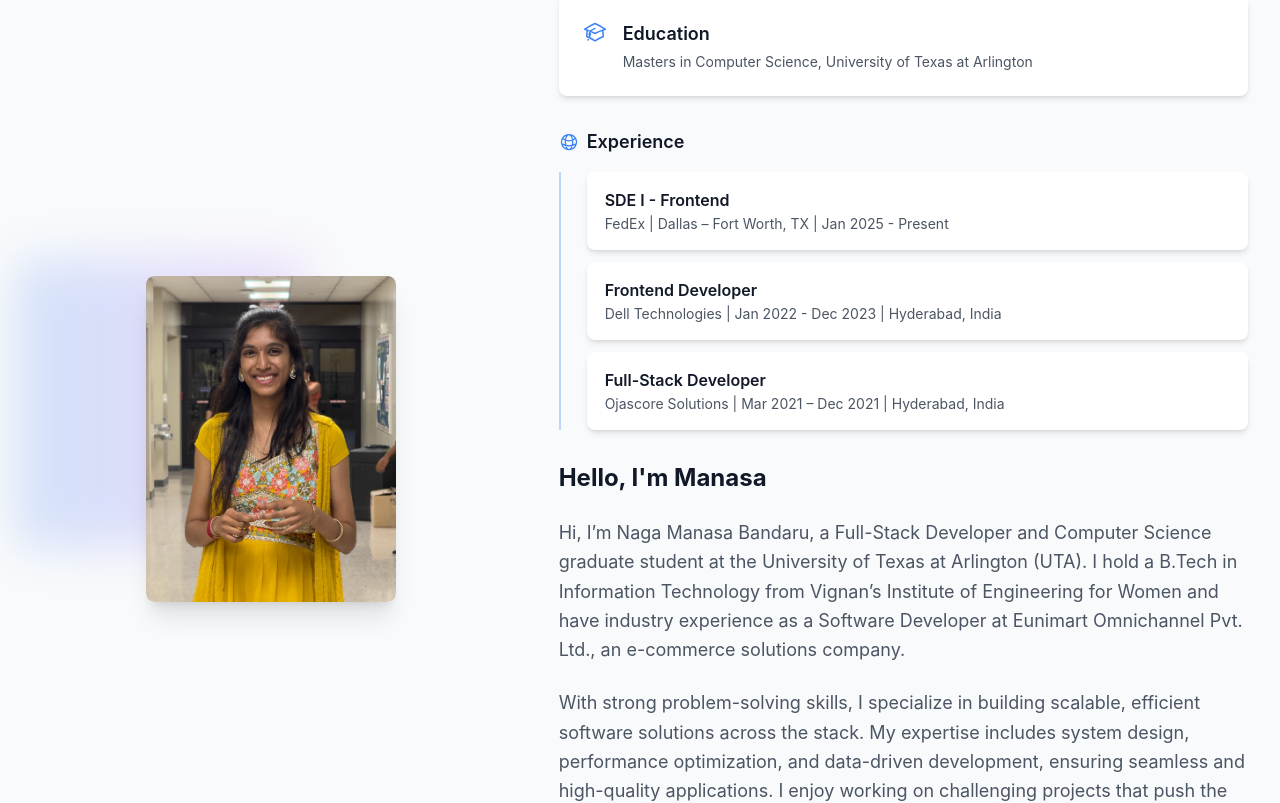
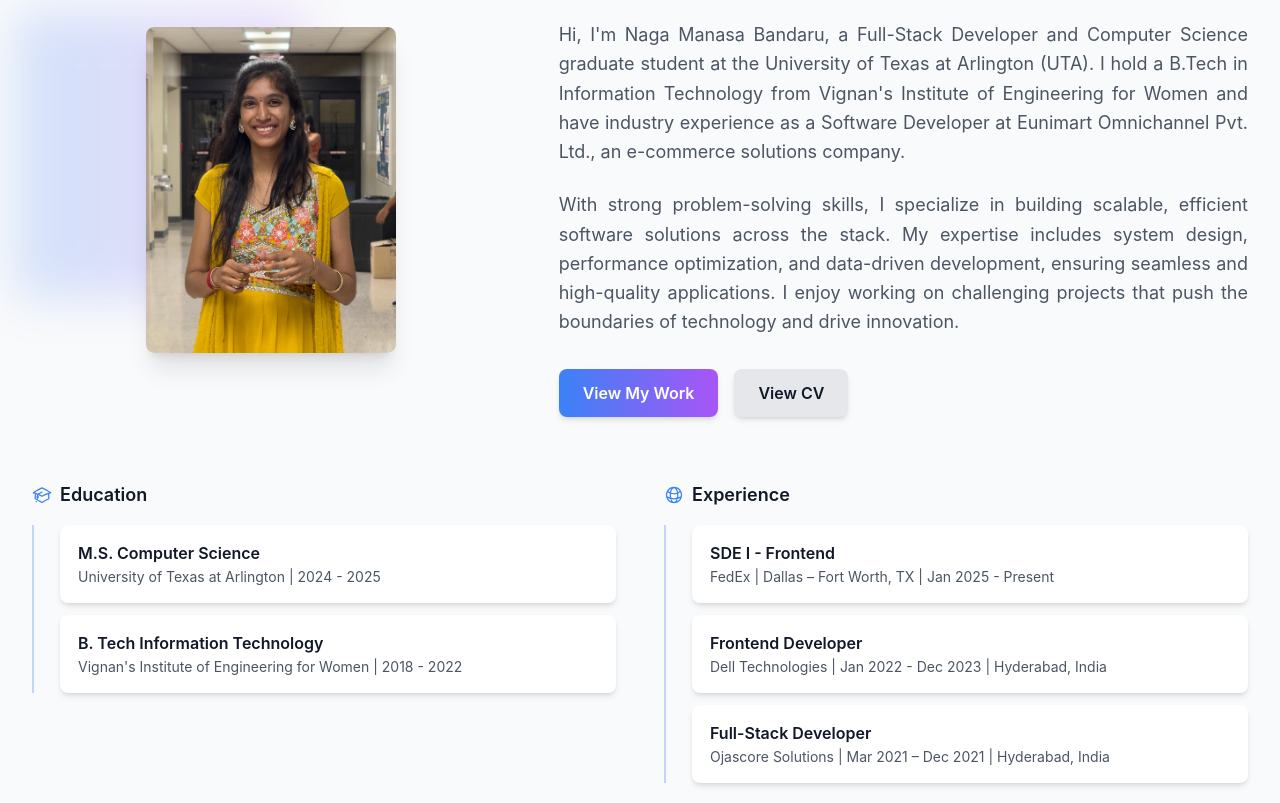
Before and after one commit to manasa-ganesh/manasa-portfolio, a React (Create React App) app: page / in a window 1280 px wide. Shown: the part 1040-1843 px from the top of the page. Built offline with nearby package versions, Linux system fonts and the light colour scheme.

Commit message:
Update AboutMe component to include detailed education items and improve layout structure for better readability.

```diff
--- a/src/components/AboutMe.js
+++ b/src/components/AboutMe.js
@@ -16,7 +16,10 @@ function AboutMe() {
     const education = {
         icon: AcademicCapIcon,
         title: "Education",
-        description: "Masters in Computer Science, University of Texas at Arlington"
+        items: [
+            { title: "M.S. Computer Science", description: "University of Texas at Arlington | 2024 - 2025" },
+            { title: "B. Tech Information Technology", description: "Vignan's Institute of Engineering for Women | 2018 - 2022" }
+        ]
     };
 
     const experience = [
@@ -41,7 +44,8 @@ function AboutMe() {
                     <div className="w-24 h-1 bg-gradient-to-r from-blue-500 to-purple-500 mx-auto"></div>
                 </motion.div>
 
-                <div className="grid grid-cols-1 lg:grid-cols-12 gap-12 items-center">
+                {/* Row 1: Image + Intro content side by side */}
+                <div className="grid grid-cols-1 lg:grid-cols-12 gap-12 items-center mb-16">
                     {/* Image Column */}
                     <motion.div
                         initial={{ opacity: 0, x: -50 }}
@@ -51,10 +55,7 @@ function AboutMe() {
                         className="lg:col-span-5 relative"
                     >
                         <div className="relative">
-                            {/* Background decoration */}
                             <div className="absolute -top-4 -left-4 w-72 h-72 bg-gradient-to-r from-blue-500 to-purple-500 rounded-lg opacity-20 blur-xl"></div>
-
-                            {/* Image container */}
                             <div className="relative w-full max-w-[250px] mx-auto aspect-w-3 aspect-h-4 rounded-lg overflow-hidden shadow-xl">
                                 <img
                                     src={profileImage}
@@ -65,81 +66,25 @@ function AboutMe() {
                         </div>
                     </motion.div>
 
-                    {/* Content Column */}
+                    {/* Intro content Column */}
                     <motion.div
                         initial={{ opacity: 0, x: 50 }}
                         whileInView={{ opacity: 1, x: 0 }}
                         transition={{ duration: 0.8 }}
                         viewport={{ once: true }}
-                        className="lg:col-span-7 space-y-8"
+                        className="lg:col-span-7"
                     >
-                         {/* Education - full width */}
-                         <div className="mt-8">
-                            <motion.div
-                                initial={{ opacity: 0, y: 20 }}
-                                whileInView={{ opacity: 1, y: 0 }}
-                                transition={{ duration: 0.5 }}
-                                viewport={{ once: true }}
-                                className="bg-white dark:bg-gray-800 p-6 rounded-lg shadow-md hover:shadow-lg transition-all duration-300"
-                            >
-                                <div className="flex items-start space-x-4">
-                                    <div className="flex-shrink-0">
-                                        <education.icon className="h-6 w-6 text-blue-500" aria-hidden />
-                                    </div>
-                                    <div>
-                                        <h4 className="text-lg font-semibold text-gray-900 dark:text-white mb-1 transition-colors duration-300">
-                                            {education.title}
-                                        </h4>
-                                        <p className="text-gray-600 dark:text-gray-300 text-sm transition-colors duration-300">
-                                            {education.description}
-                                        </p>
-                                    </div>
-                                </div>
-                            </motion.div>
-                        </div>
-
-                        {/* Experience - separate section, vertical list */}
-                        <div className="space-y-4">
-                            <h4 className="text-lg font-semibold text-gray-900 dark:text-white flex items-center gap-2 transition-colors duration-300">
-                                <GlobeAltIcon className="h-5 w-5 text-blue-500 flex-shrink-0" />
-                                Experience
-                            </h4>
-                            <div className="space-y-3 pl-7 border-l-2 border-blue-500/30 dark:border-blue-400/30">
-                                {experience.map((item, index) => (
-                                    <motion.div
-                                        key={item.title}
-                                        initial={{ opacity: 0, x: -10 }}
-                                        whileInView={{ opacity: 1, x: 0 }}
-                                        transition={{ duration: 0.4, delay: index * 0.08 }}
-                                        viewport={{ once: true }}
-                                        className="bg-white dark:bg-gray-800 p-4 rounded-lg shadow-md hover:shadow-lg transition-all duration-300 -ml-[2px] border-l-2 border-transparent hover:border-blue-500/50"
-                                    >
-                                        <h5 className="text-base font-semibold text-gray-900 dark:text-white mb-0.5 transition-colors duration-300">
-                                            {item.title}
-                                        </h5>
-                                        <p className="text-gray-600 dark:text-gray-300 text-sm transition-colors duration-300">
-                                            {item.description}
-                                        </p>
-                                    </motion.div>
-                                ))}
-                            </div>
-                        </div>
-
-                        <div className="space-y-6">
+                        <div className="space-y-6 text-justify">
                             <h3 className="text-2xl font-bold text-gray-900 dark:text-white transition-colors duration-300">
                                 Hello, I'm Manasa
                             </h3>
                             <p className="text-lg text-gray-600 dark:text-gray-300 leading-relaxed transition-colors duration-300">
-                                Hi, I’m Naga Manasa Bandaru, a Full-Stack Developer and Computer Science graduate student at the University of Texas at Arlington (UTA). I hold a B.Tech in Information Technology from Vignan’s Institute of Engineering for Women and have industry experience as a Software Developer at Eunimart Omnichannel Pvt. Ltd., an e-commerce solutions company.
+                                Hi, I'm Naga Manasa Bandaru, a Full-Stack Developer and Computer Science graduate student at the University of Texas at Arlington (UTA). I hold a B.Tech in Information Technology from Vignan's Institute of Engineering for Women and have industry experience as a Software Developer at Eunimart Omnichannel Pvt. Ltd., an e-commerce solutions company.
                             </p>
                             <p className="text-lg text-gray-600 dark:text-gray-300 leading-relaxed transition-colors duration-300">
-                            With strong problem-solving skills, I specialize in building scalable, efficient software solutions across the stack. My expertise includes system design, performance optimization, and data-driven development, ensuring seamless and high-quality applications. I enjoy working on challenging projects that push the boundaries of technology and drive innovation.
+                                With strong problem-solving skills, I specialize in building scalable, efficient software solutions across the stack. My expertise includes system design, performance optimization, and data-driven development, ensuring seamless and high-quality applications. I enjoy working on challenging projects that push the boundaries of technology and drive innovation.
                             </p>
                         </div>
-
-
-
-                        {/* Call to Action */}
                         <div className="flex flex-wrap gap-4 mt-8">
                             <a
                                 href="#projects"
@@ -148,14 +93,82 @@ function AboutMe() {
                                 View My Work
                             </a>
                             <a
-                                href={`${pdfLink}`}  // Replace with the actual PDF file path
+                                href={`${pdfLink}`}
                                 target="_blank"
                                 rel="noopener noreferrer"
                                 className="inline-flex items-center px-6 py-3 bg-gray-200 dark:bg-gray-700 text-gray-900 dark:text-white font-semibold rounded-lg shadow-md hover:shadow-lg transform hover:-translate-y-0.5 transition-all duration-200"
                             >
                                 View CV
                             </a>
+                        </div>
+                    </motion.div>
+                </div>
 
+                {/* Row 2: Education + Experience side by side */}
+                <div className="grid grid-cols-1 lg:grid-cols-2 gap-12">
+                    {/* Education */}
+                    <motion.div
+                        initial={{ opacity: 0, y: 20 }}
+                        whileInView={{ opacity: 1, y: 0 }}
+                        transition={{ duration: 0.8 }}
+                        viewport={{ once: true }}
+                        className="space-y-4"
+                    >
+                        <h4 className="text-lg font-semibold text-gray-900 dark:text-white flex items-center gap-2 transition-colors duration-300">
+                            <AcademicCapIcon className="h-5 w-5 text-blue-500 flex-shrink-0" />
+                            {education.title}
+                        </h4>
+                        <div className="space-y-3 pl-7 border-l-2 border-blue-500/30 dark:border-blue-400/30">
+                            {education.items.map((item, index) => (
+                                <motion.div
+                                    key={item.title}
+                                    initial={{ opacity: 0, x: -10 }}
+                                    whileInView={{ opacity: 1, x: 0 }}
+                                    transition={{ duration: 0.4, delay: index * 0.08 }}
+                                    viewport={{ once: true }}
+                                    className="bg-white dark:bg-gray-800 p-4 rounded-lg shadow-md hover:shadow-lg transition-all duration-300 -ml-[2px] border-l-2 border-transparent hover:border-blue-500/50"
+                                >
+                                    <h5 className="text-base font-semibold text-gray-900 dark:text-white mb-0.5 transition-colors duration-300">
+                                        {item.title}
+                                    </h5>
+                                    <p className="text-gray-600 dark:text-gray-300 text-sm transition-colors duration-300">
+                                        {item.description}
+                                    </p>
+                                </motion.div>
+                            ))}
+                        </div>
+                    </motion.div>
+
+                    {/* Experience */}
+                    <motion.div
+                        initial={{ opacity: 0, y: 20 }}
+                        whileInView={{ opacity: 1, y: 0 }}
+                        transition={{ duration: 0.8 }}
+                        viewport={{ once: true }}
+                        className="space-y-4"
+                    >
+                        <h4 className="text-lg font-semibold text-gray-900 dark:text-white flex items-center gap-2 transition-colors duration-300">
+                            <GlobeAltIcon className="h-5 w-5 text-blue-500 flex-shrink-0" />
+                            Experience
+                        </h4>
+                        <div className="space-y-3 pl-7 border-l-2 border-blue-500/30 dark:border-blue-400/30">
+                            {experience.map((item, index) => (
+                                <motion.div
+                                    key={item.title}
+                                    initial={{ opacity: 0, x: -10 }}
+                                    whileInView={{ opacity: 1, x: 0 }}
+                                    transition={{ duration: 0.4, delay: index * 0.08 }}
+                                    viewport={{ once: true }}
+                                    className="bg-white dark:bg-gray-800 p-4 rounded-lg shadow-md hover:shadow-lg transition-all duration-300 -ml-[2px] border-l-2 border-transparent hover:border-blue-500/50"
+                                >
+                                    <h5 className="text-base font-semibold text-gray-900 dark:text-white mb-0.5 transition-colors duration-300">
+                                        {item.title}
+                                    </h5>
+                                    <p className="text-gray-600 dark:text-gray-300 text-sm transition-colors duration-300">
+                                        {item.description}
+                                    </p>
+                                </motion.div>
+                            ))}
                         </div>
                     </motion.div>
                 </div>
```
